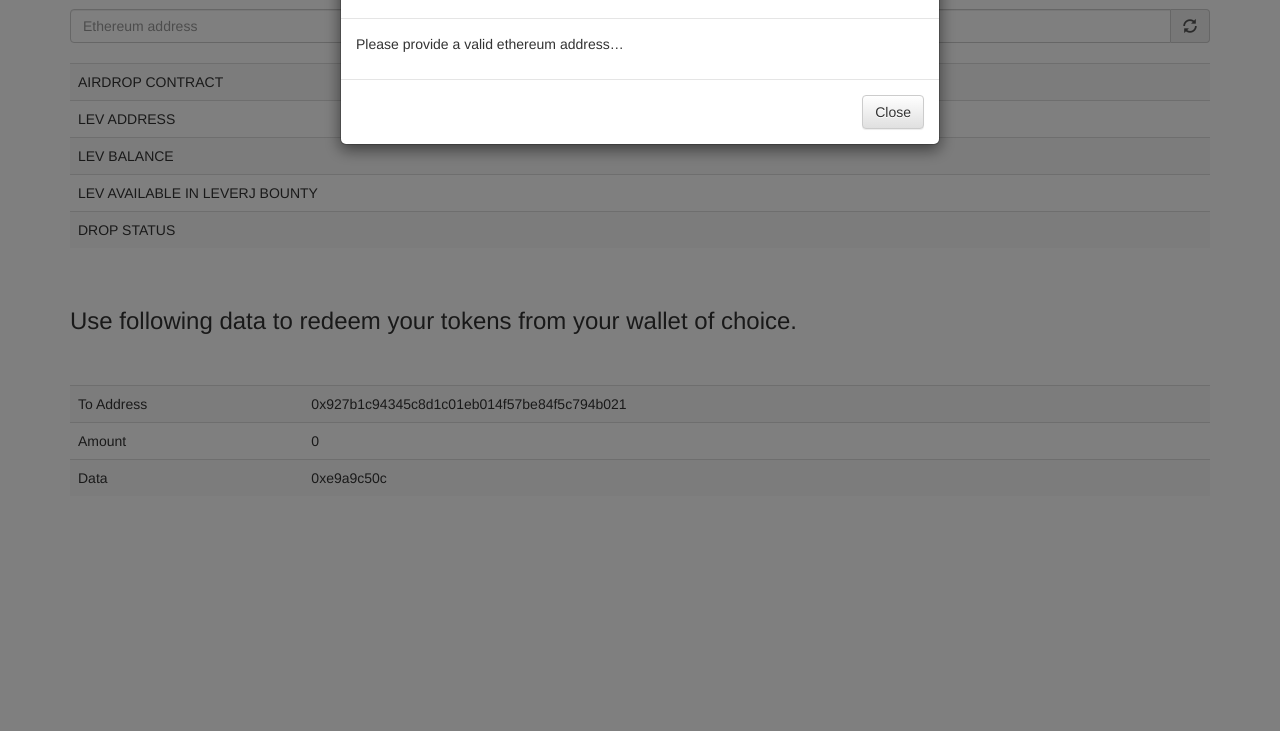
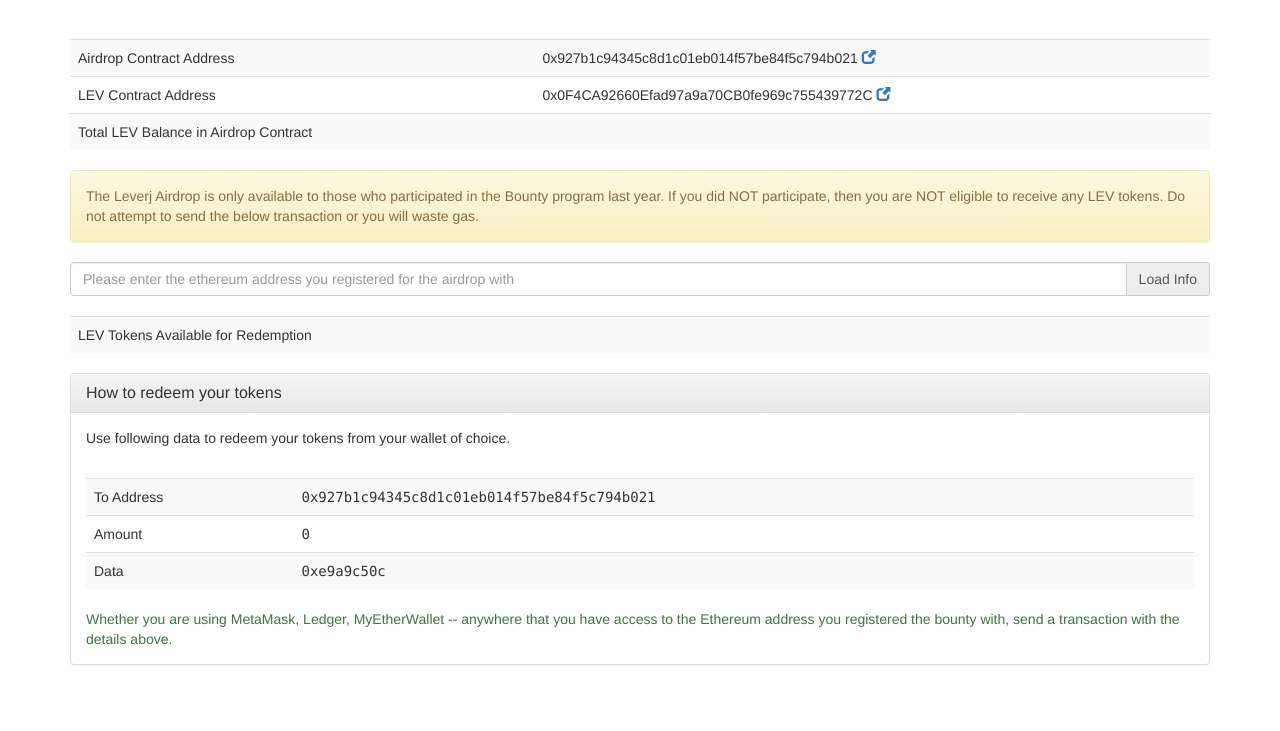
Before and after one commit to leverj/air-drop, a website: page www/index.html in a window 1280 px wide. Shown: the part 69-800 px from the top of the page. Drawn offline with nearby package versions, Linux system fonts and the light colour scheme; no server answers.

Commit message:
airdrop UI redesigned.

```diff
--- a/www/client.js
+++ b/www/client.js
@@ -22,31 +22,49 @@
   $("#user-address").val(user)
   let airdrop = new web3.eth.Contract(abi.airdrop, contractAddress);
   let token   = new web3.eth.Contract(abi.token, tokenAddress);
-  $("#airdrop").text(contractAddress)
-  $("#lev").text(tokenAddress)
-  $("#redeem-address").text(contractAddress)
-  $("#redeem-data").text(airdrop.methods.redeemTokens().encodeABI())
+  $("#airdrop").html(contractAddress + "&nbsp;<a target='_blank' href='https://etherscan.io/address/" + contractAddress + "'><span class='glyphicon glyphicon-new-window'></span></a>")
+  $("#lev").html(tokenAddress + "&nbsp;<a target='_blank' href='https://etherscan.io/address/" + tokenAddress + "'><span class='glyphicon glyphicon-new-window'></span></a>")
+  $("#redeem-address").html("<samp>" + contractAddress + "</samp>")
+  $("#redeem-data").html("<samp>" + airdrop.methods.redeemTokens().encodeABI() + "</samp>")
   $('#refresh').click(refreshUserInfo)
   refreshUserInfo();
 
   async function refreshUserInfo() {
-    user            = $("#user-address").val()
+    user            = $("#user-address").val().trim()
     storage['user'] = user
-    if (!web3.utils.isAddress(user)) {
+    if (user && !web3.utils.isAddress(user)) {
       $("#my-modal").modal({show: true}).on('hidden.bs.modal', () => $("#user-address").focus())
     }
-    let [balance, available, dropEnabled, levWithContract] = await Promise.all([
-      token.methods.balanceOf(user).call(),
+    let [available, dropEnabled, levWithContract] = await Promise.all([
       airdrop.methods.balanceOf(user).call(),
       airdrop.methods.dropEnabled().call(),
       token.methods.balanceOf(contractAddress).call(),
     ])
+    // available = '2083294294495000'
+    $("#token-status").hide()
+    $("#redeem-instructions").show()
+    $("#redeem-instructions-message").html('To redeem your tokens, simply send a transaction from the Ethereum address you registered with <i>(' + user + ')<i>')
+    if ((available - 0) === 0) {
+      $("#token-status").show().html('There are no tokens available to redeem for this address')
+        .addClass('text-danger').removeClass('text-success')
+      $("#redeem-instructions").hide()
+    }
+
     $("#token-balance").text((levWithContract / 1e9).toFixed(9))
     let availableForBounty = (available / 1e9).toFixed(9);
-    if ((available - levWithContract) >= 0 && dropEnabled) availableForBounty += " <code>Insufficient Tokens. Refill pending.</code>"
+    if ((available - levWithContract) >= 0 && dropEnabled) {
+      $("#token-status").show().html('Insufficient tokens available in Airdrop contract to cover your allocation. Please contact us on <a href="https://t.me/Leverj" target="_blank">Telegram</a>')
+        .addClass('text-danger').removeClass('text-success')
+      $("#redeem-instructions").hide()
+    }
     $("#available-balance").html(availableForBounty)
-    $("#drop-enabled").html(dropEnabled ? 'Enabled - LEV tokens can be redeemed.' : 'Disabled - LEV tokens <code>CAN NOT</code> be redeemed now. ' +
-      '<br> Stay tuned at <a href="https://t.me/joinchat/C-gLzkMqKr1zmoeS-ZQePg" target="_blank">leverj chat <span class="glyphicon glyphicon-share" </a>')
+    $("#drop-status").html(dropEnabled ? 'Airdrop tokens are now available for redemption.' : '')
+
+    if (!user) {
+      $("#token-status").show().html('If you DID participate in the bounty program, please enter the Ethereum address that you registered for the airdrop with.')
+        .removeClass('text-danger').addClass('text-success')
+      $("#redeem-instructions").hide()
+    }
   }
 
 
--- a/www/index.html
+++ b/www/index.html
@@ -47,39 +47,52 @@
     <h3 class="navbar-text center">LEVERJ BOUNTY</h3>
   </div>
 </nav>
-
 <div class="container">
+  <h4 class="text-center text-success" id="drop-status"></h4>
+  <br>
+  <table class="table table-striped">
+    <tr>
+      <td>Airdrop Contract Address</td>
+      <td id="airdrop">&nbsp;</td>
+    </tr>
+    <tr>
+      <td>LEV Contract Address</td>
+      <td id="lev">&nbsp;</td>
+    </tr>
+    <tr>
+      <td>Total LEV Balance in Airdrop Contract</td>
+      <td id="token-balance">&nbsp;</td>
+    </tr>
+  </table>
+  <div class="alert alert-warning" role="alert">
+    The Leverj Airdrop is only available to those who participated in the Bounty program last year. If
+    you did NOT participate, then you are NOT eligible to receive any LEV tokens. Do not attempt to send the below
+    transaction or you will waste gas.
+  </div>
+  <!--<div class="alert alert-success" role="alert">
+    If you DID participate in the bounty program, please enter the Ethereum address that you registered for the airdrop
+    with
+  </div>
+-->
   <div class="input-group">
-    <input type="text" class="form-control" id="user-address" placeholder="Ethereum address">
-    <div id="refresh" class="input-group-addon btn"><span class="glyphicon glyphicon-refresh"></span></div>
+    <input type="text" class="form-control" id="user-address"
+           placeholder="Please enter the ethereum address you registered for the airdrop with">
+    <div id="refresh" class="input-group-addon btn">Load Info</div>
   </div>
   <br>
   <table class="table table-striped">
     <tr>
-      <td>AIRDROP CONTRACT</td>
-      <td id="airdrop">&nbsp;</td>
-    </tr>
-    <tr>
-      <td>LEV ADDRESS</td>
-      <td id="lev">&nbsp;</td>
-    </tr>
-    <tr>
-      <td>LEV BALANCE</td>
-      <td id="token-balance">&nbsp;</td>
-    </tr>
-    <tr>
-      <td>LEV AVAILABLE IN LEVERJ BOUNTY</td>
+      <td>LEV Tokens Available for Redemption</td>
       <td id="available-balance">&nbsp;</td>
     </tr>
-    <tr>
-      <td>DROP STATUS</td>
-      <td id="drop-enabled">&nbsp;</td>
-    </tr>
   </table>
-  <br>
-  <div>
-    <h3>Use following data to redeem your tokens from your wallet of choice.</h3>
-    <br>
+  <h5 id="token-status" class="text-danger"></h5>
+  <div id="redeem-instructions" class="panel panel-default">
+    <div class="panel-heading">
+      <h3 class="panel-title">How to redeem your tokens</h3>
+    </div>
+    <div class="panel-body">
+      <p id="redeem-instructions-message">Use following data to redeem your tokens from your wallet of choice.</p>
       <br>
       <table class="table table-striped">
         <tr>
@@ -88,14 +101,18 @@
         </tr>
         <tr>
           <td>Amount</td>
-        <td>0</td>
+          <td><samp>0</samp></td>
         </tr>
         <tr>
           <td>Data</td>
           <td id="redeem-data">&nbsp;</td>
         </tr>
       </table>
+      <div class="text-success">Whether you are using MetaMask, Ledger, MyEtherWallet -- anywhere that you have access to the Ethereum address you registered the bounty with, send a transaction with the details above.
       </div>
+    </div>
+  </div>
+
 </div>
 <div class="modal fade" id="my-modal" tabindex="-1" role="dialog">
   <div class="modal-dialog" role="document">
```
Lines whose indentation alone changed are shown as unchanged.
